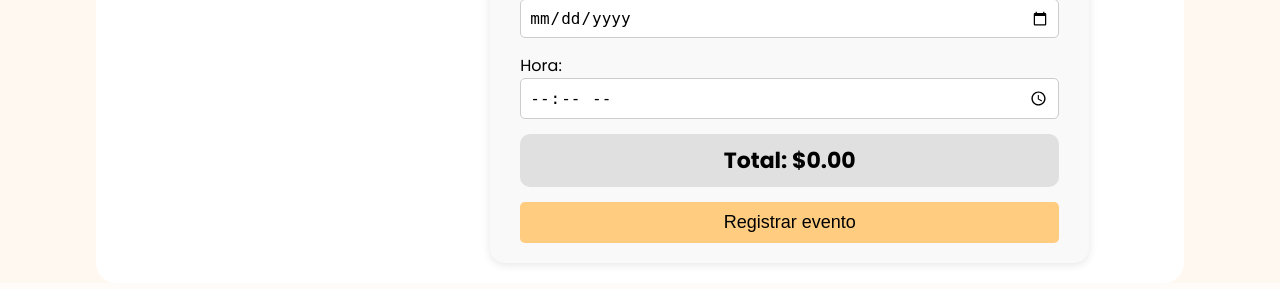
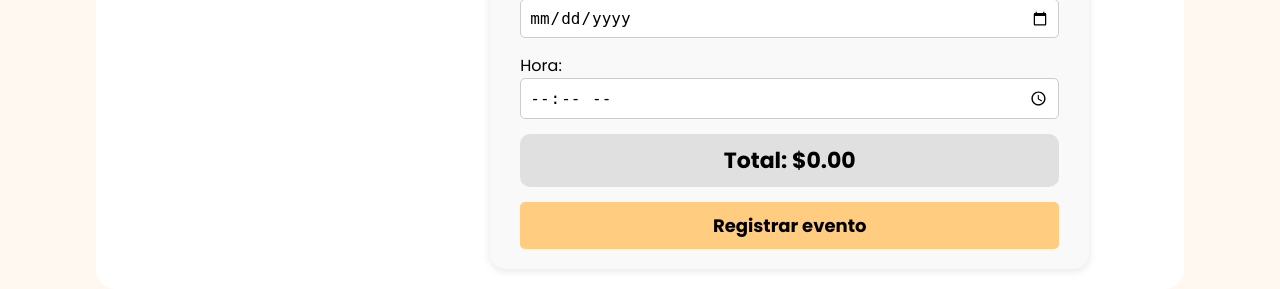
Before and after one commit to Axel-cmd-01/Sistema-de-renta, a PHP site: page /views/evento.php in a window 1280 px wide. Shown: the part 759-1048 px from the top of the page. Before the commit the page ends 1024 px from the top, so only its background shows below. Run offline with PHP 8.4, Linux system fonts and the light colour scheme; data that the repository does not hold is empty.

Commit message:
Update evento.php

```diff
--- a/views/evento.php
+++ b/views/evento.php
@@ -146,7 +146,7 @@ if ($_SERVER['REQUEST_METHOD'] === 'POST') {
             <span id="total">$0.00</span>
           </div>
 
-          <button type="submit">Registrar evento</button>
+          <button type="submit" value="Registrar Evento"  style="font-family: 'Poppins', sans-serif; font-weight: 700;">Registrar evento</button>
         </form>
       </section>
     </div>
```
